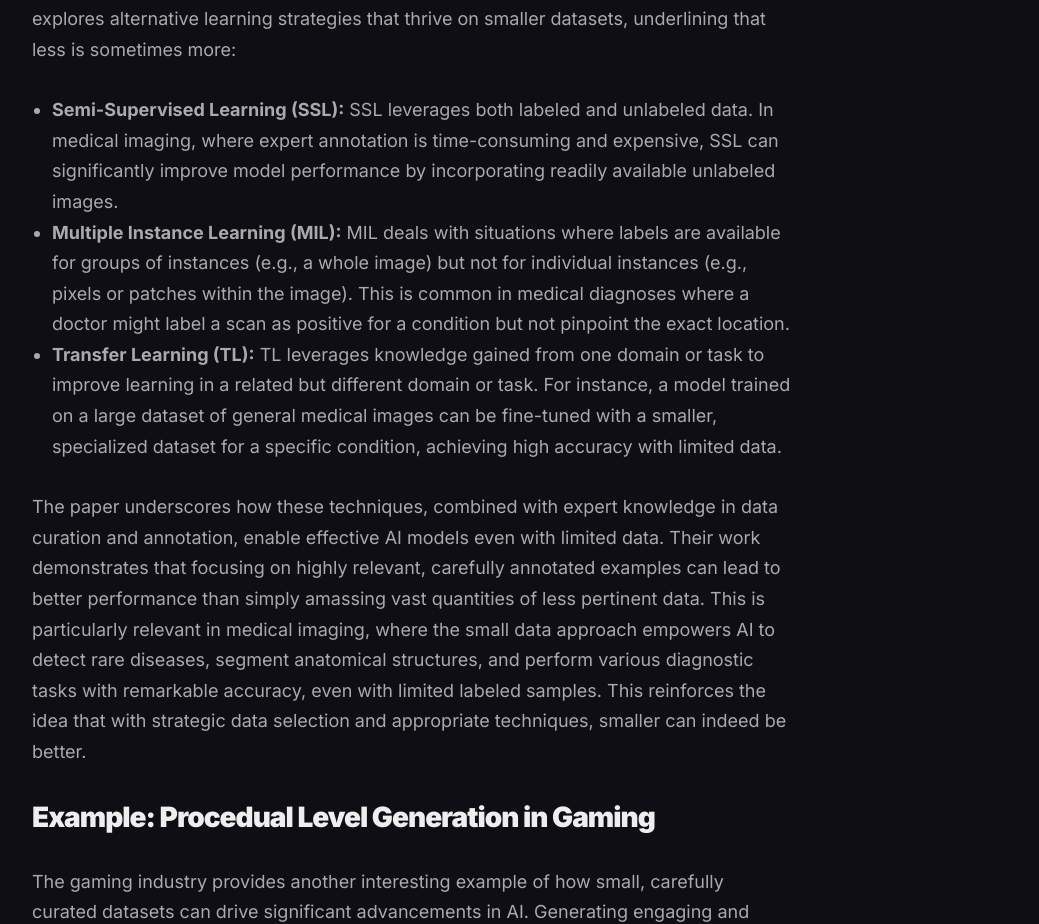
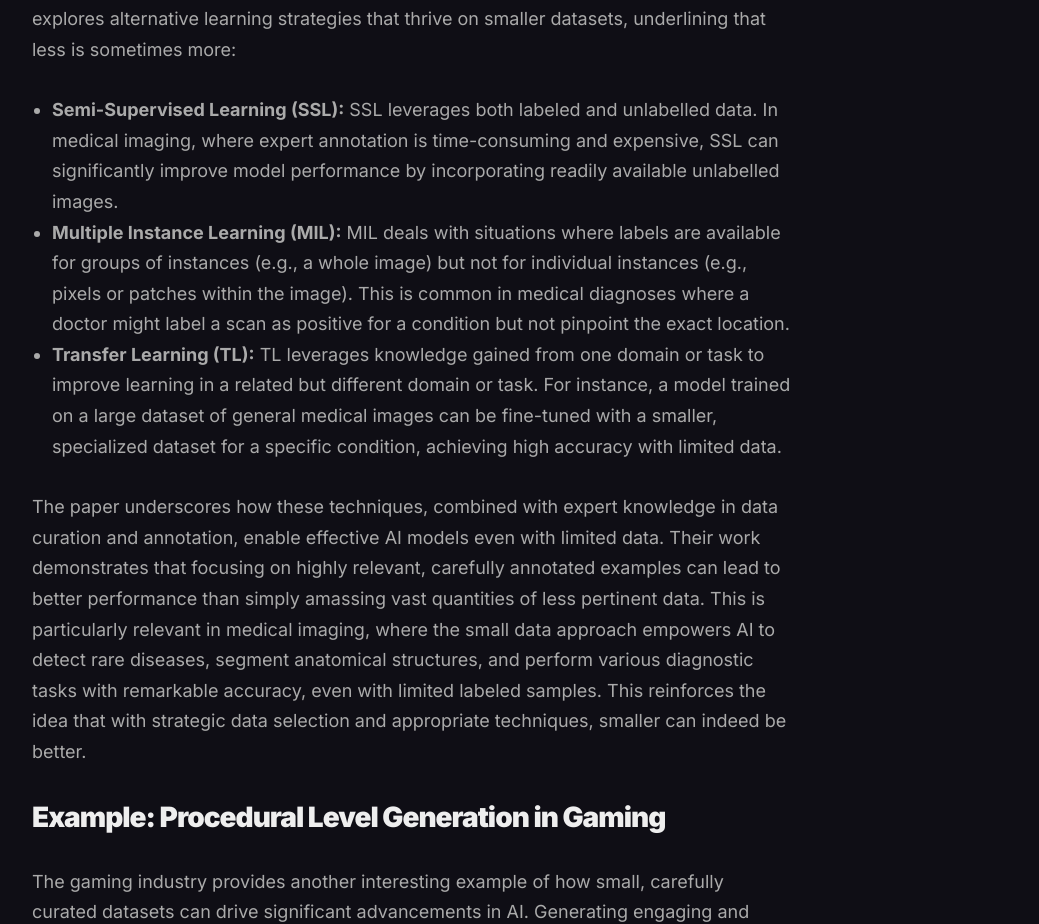
Before and after one commit to vojay-dev/vojay-dev.github.io, a Jekyll site: the page built from _posts/2024-11-04-ai-bottleneck.md, in a window 1280 px wide and 1400 px high, scrolled down 3296 px. Shown: the part 161-1085 px from the top of the window, without its empty margins (228-1267 px from the left). Built offline with Jekyll 4.4.1, drawn with Linux system fonts in a browser that asks for light colours; nearby versions of some CDN libraries; the table of contents is made by our own code; some of the changed text lies outside the part shown.

Commit message:
Fix typos

```diff
--- a/_posts/2024-11-04-ai-bottleneck.md
+++ b/_posts/2024-11-04-ai-bottleneck.md
@@ -38,13 +38,13 @@ To delve deeper into the principles of Small Data, I highly recommend exploring
 
 In the realm of medical image analysis, acquiring large labeled datasets is often challenging due to privacy concerns, the need for expert annotations, and the rarity of certain conditions. The paper [Not-so-supervised: a survey of semi-supervised, multi-instance, and transfer learning in medical image analysis](https://arxiv.org/abs/1804.06353), highlights this challenge and explores alternative learning strategies that thrive on smaller datasets, underlining that less is sometimes more:
 
-- **Semi-Supervised Learning (SSL):** SSL leverages both labeled and unlabeled data. In medical imaging, where expert annotation is time-consuming and expensive, SSL can significantly improve model performance by incorporating readily available unlabeled images.
+- **Semi-Supervised Learning (SSL):** SSL leverages both labeled and unlabelled data. In medical imaging, where expert annotation is time-consuming and expensive, SSL can significantly improve model performance by incorporating readily available unlabelled images.
 - **Multiple Instance Learning (MIL):** MIL deals with situations where labels are available for groups of instances (e.g., a whole image) but not for individual instances (e.g., pixels or patches within the image). This is common in medical diagnoses where a doctor might label a scan as positive for a condition but not pinpoint the exact location.
 - **Transfer Learning (TL):** TL leverages knowledge gained from one domain or task to improve learning in a related but different domain or task. For instance, a model trained on a large dataset of general medical images can be fine-tuned with a smaller, specialized dataset for a specific condition, achieving high accuracy with limited data.
 
 The paper underscores how these techniques, combined with expert knowledge in data curation and annotation, enable effective AI models even with limited data. Their work demonstrates that focusing on highly relevant, carefully annotated examples can lead to better performance than simply amassing vast quantities of less pertinent data. This is particularly relevant in medical imaging, where the small data approach empowers AI to detect rare diseases, segment anatomical structures, and perform various diagnostic tasks with remarkable accuracy, even with limited labeled samples. This reinforces the idea that with strategic data selection and appropriate techniques, smaller can indeed be better.
 
-## Example: Procedual Level Generation in Gaming
+## Example: Procedural Level Generation in Gaming
 
 The gaming industry provides another interesting example of how small, carefully curated datasets can drive significant advancements in AI. Generating engaging and playable game levels is a complex task, traditionally requiring extensive manual design. However, recent research demonstrates how AI, trained on relatively small datasets, can automate this process effectively.
 
```
